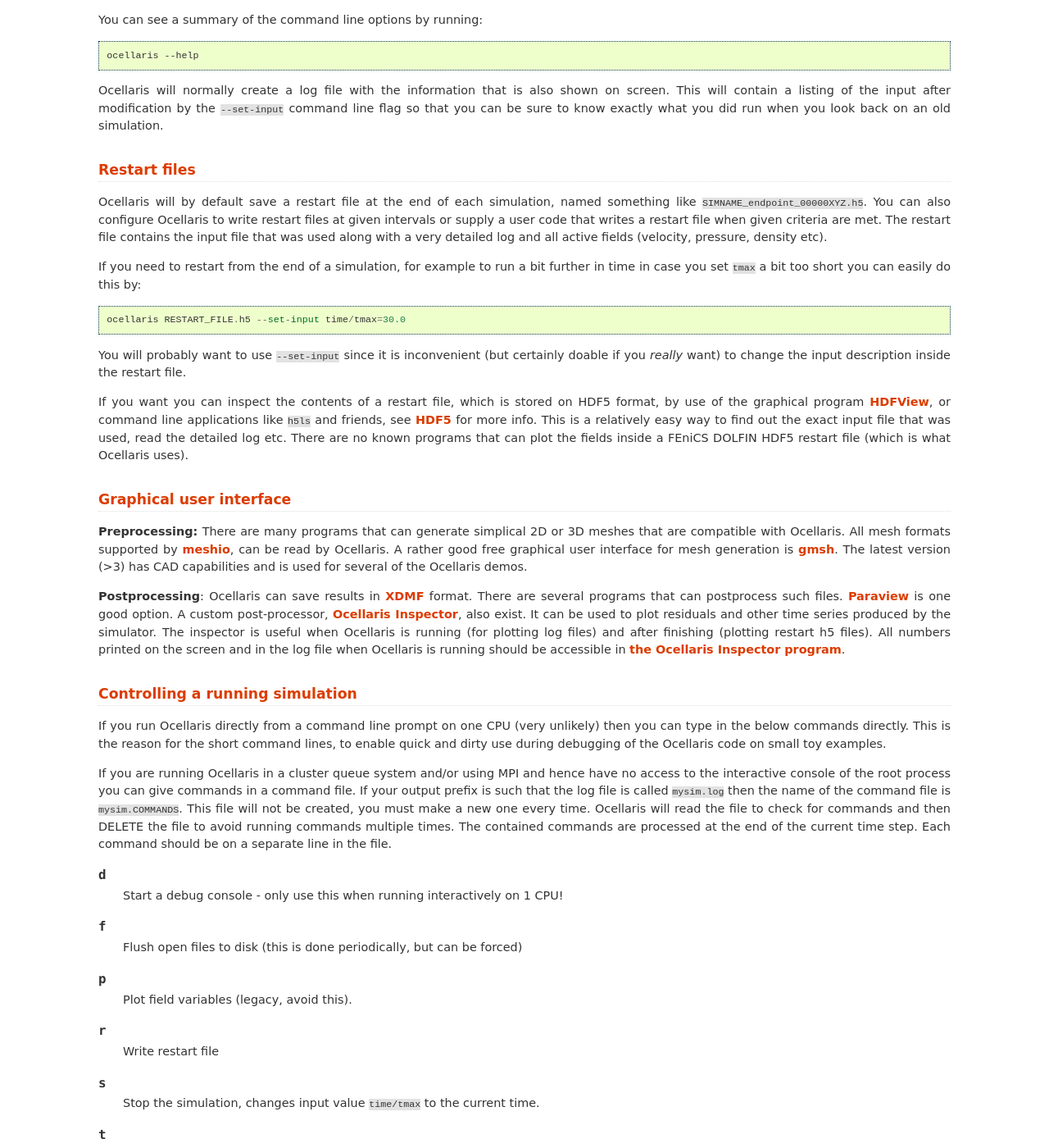
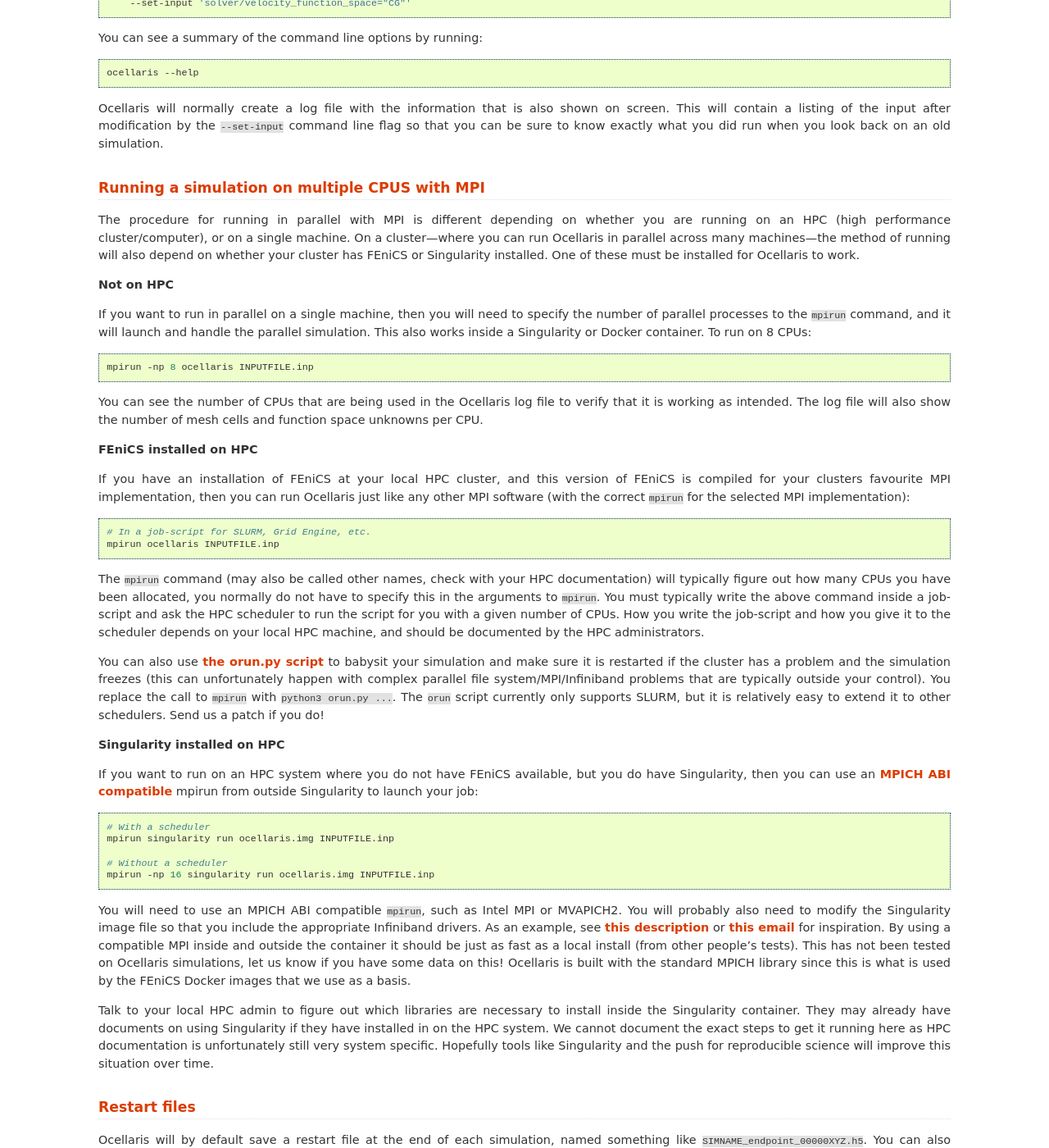
Before and after one commit to TormodLandet/Ocellaris, a Sphinx documentation site: the page built from documentation/user_guide/run.rst, in a window 1280 px wide and 1400 px high, scrolled down 589 px. Shown: the whole window at 82% size. Built offline with Sphinx 7.4.7, drawn with Linux system fonts in a browser that asks for light colours; some of the changed text lies outside the part shown.

Commit message:
Add running with MPI documentation

```diff
--- a/documentation/user_guide/run.rst
+++ b/documentation/user_guide/run.rst
@@ -34,6 +34,93 @@
 shown on screen. This will contain a listing of the input after modification
 by the ``--set-input`` command line flag so that you can be sure to know
 exactly what you did run when you look back on an old simulation.
+
+
+Running a simulation on multiple CPUS with MPI
+..............................................
+
+The procedure for running in parallel with MPI is different depending on
+whether you are running on an HPC (high performance cluster/computer), or on a
+single machine. On a cluster---where you can run Ocellaris in parallel across
+many machines---the method of running will also depend on whether your cluster
+has FEniCS or Singularity installed. One of these must be installed for
+Ocellaris to work.
+
+**Not on HPC**
+
+If you want to run in parallel on a single machine, then you will need to
+specify the number of parallel processes to the ``mpirun`` command, and it
+will launch and handle the parallel simulation. This also works inside a
+Singularity or Docker container. To run on 8 CPUs:
+
+.. code-block:: sh
+
+    mpirun -np 8 ocellaris INPUTFILE.inp
+
+You can see the number of CPUs that are being used in the Ocellaris log file
+to verify that it is working as intended. The log file will also show the
+number of mesh cells and function space unknowns per CPU.
+
+**FEniCS installed on HPC**
+
+If you have an installation of FEniCS at your local HPC cluster, and this
+version of FEniCS is compiled for your clusters favourite MPI implementation,
+then you can run Ocellaris just like any other MPI software (with the correct
+``mpirun`` for the selected MPI implementation):
+
+.. code-block:: sh
+
+    # In a job-script for SLURM, Grid Engine, etc.
+    mpirun ocellaris INPUTFILE.inp
+
+The ``mpirun`` command (may also be called other names, check with your HPC
+documentation) will typically figure out how many CPUs you have been allocated,
+you normally do not have to specify this in the arguments to ``mpirun``. You
+must typically write the above command inside a job-script and ask the HPC
+scheduler to run the script for you with a given number of CPUs. How you write
+the job-script and how you give it to the scheduler depends on your local HPC
+machine, and should be documented by the HPC administrators.
+
+You can also use :ref:`the orun.py script <script_orun>` to babysit your
+simulation and make sure it is restarted if the cluster has a problem and the
+simulation freezes (this can unfortunately happen with complex parallel file
+system/MPI/Infiniband problems that are typically outside your control). You
+replace the call to ``mpirun`` with ``python3 orun.py ...``. The ``orun``
+script currently only supports SLURM, but it is relatively easy to extend it to
+other schedulers. Send us a patch if you do!
+
+**Singularity installed on HPC**
+
+If you want to run on an HPC system where you do not have FEniCS available,
+but you do have Singularity, then you can use an `MPICH ABI compatible
+<https://www.mpich.org/abi/>`_ mpirun from outside Singularity to launch
+your job:
+
+.. code-block:: sh
+
+    # With a scheduler
+    mpirun singularity run ocellaris.img INPUTFILE.inp
+
+    # Without a scheduler
+    mpirun -np 16 singularity run ocellaris.img INPUTFILE.inp
+
+You will need to use an MPICH ABI compatible ``mpirun``, such as Intel MPI or
+MVAPICH2. You will probably also need to modify the Singularity image file so
+that you include the appropriate Infiniband drivers. As an example, see
+`this description <https://www.nsc.liu.se/support/singularity/mpi/>`_ or
+`this email <https://groups.google.com/a/lbl.gov/d/msg/singularity/50AhKYYQZVc/TAkx3oVhAQAJ>`_
+for inspiration. By using a compatible MPI inside and outside the container it
+should be just as fast as a local install (from other people's tests). This
+has not been tested on Ocellaris simulations, let us know if you have some data
+on this! Ocellaris is built with the standard MPICH library since this is what
+is used by the FEniCS Docker images that we use as a basis.
+
+Talk to your local HPC admin to figure out which libraries are necessary to
+install inside the Singularity container. They may already have documents on
+using Singularity if they have installed in on the HPC system. We cannot
+document the exact steps to get it running here as HPC documentation is
+unfortunately still very system specific. Hopefully tools like Singularity and
+the push for reproducible science will improve this situation over time.
 
 
 Restart files
```
